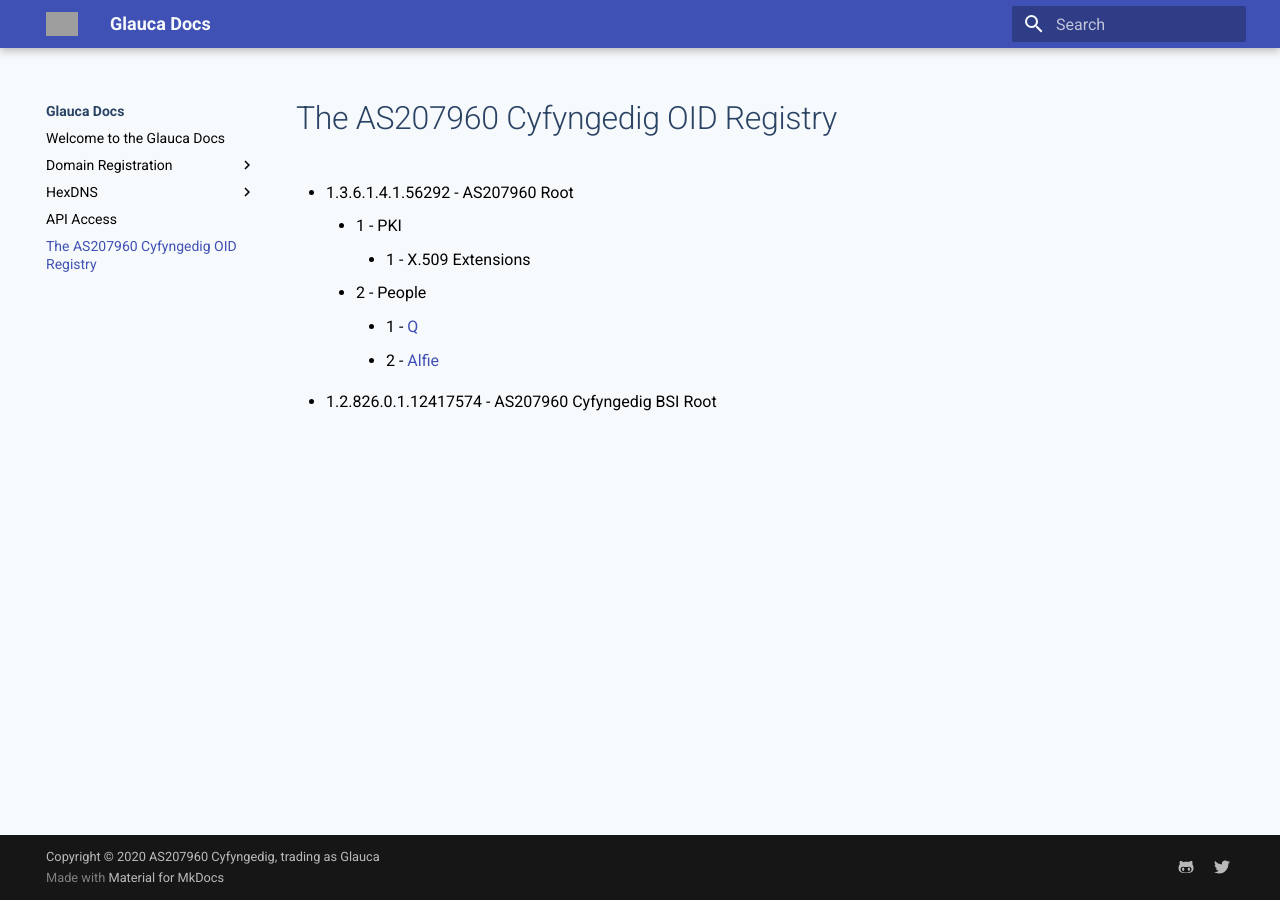
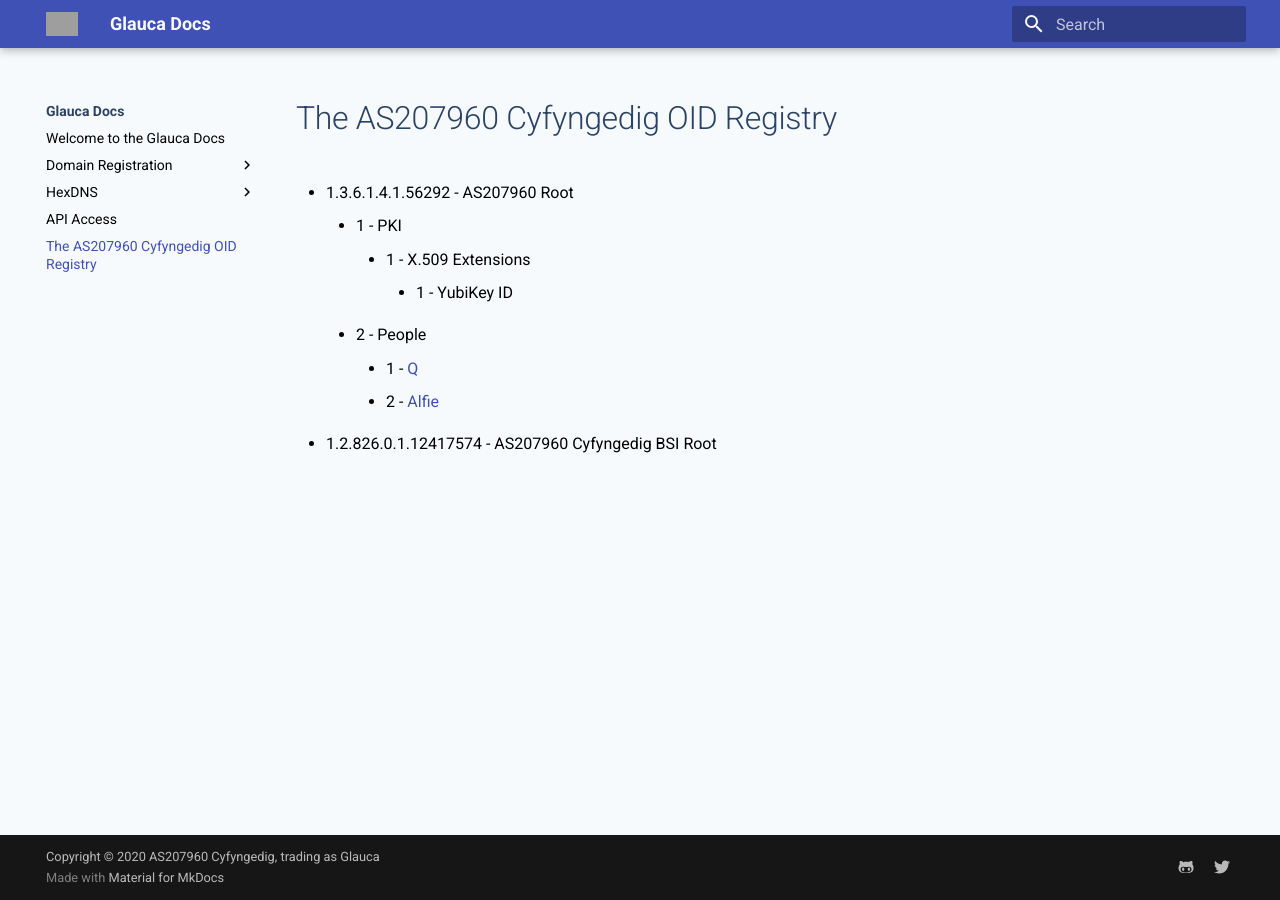
Before and after one commit to AS207960/docs, an MkDocs documentation site: the page built from docs/oid.md, in a window 1280 px wide. Built offline with MkDocs 1.6.1 and Material for MkDocs 9.7.7, drawn with Linux system fonts in a browser that asks for light colours; grey boxes are pictures that could not be loaded.

Commit message:
add yubikey id oid

```diff
--- a/docs/oid.md
+++ b/docs/oid.md
@@ -3,6 +3,7 @@
 * 1.3.6.1.4.1.56292 - AS207960 Root
     * 1 - PKI
         * 1 - X.509 Extensions
+            * 1 - YubiKey ID
     * 2 - People
         * 1 - [Q](https://magicalcodewit.ch)
         * 2 - [Alfie](https://lordbonzi.pro)
```
